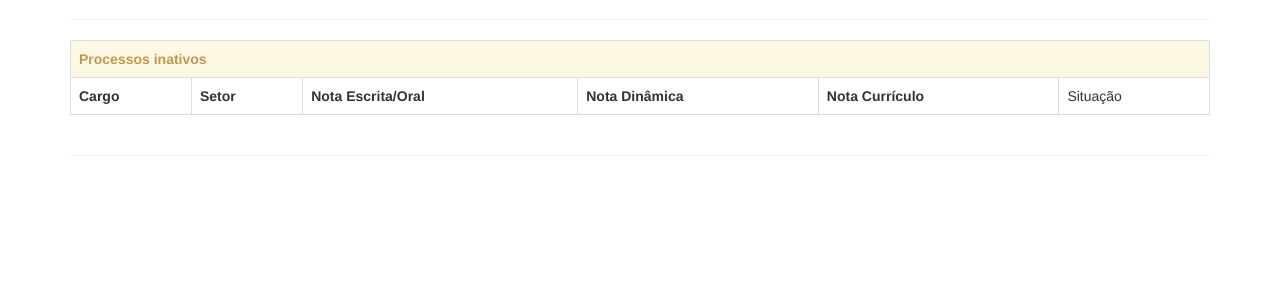
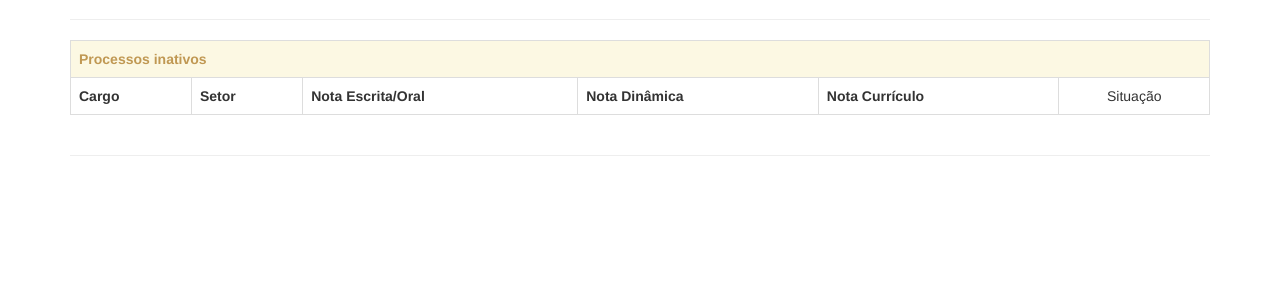
Before and after one commit to LuanP/projobs, a Django app: template projobs/profissionais/templates/profissionais/home.html in a window 1280 px wide. Shown: the part 291-591 px from the top of the page. Run offline with Django 3.2, Linux system fonts and the light colour scheme; the template is opened without the code that fills it: values that come from a table or form of the project are taken from there, others are empty; tables that the repository leaves empty hold one stand-in row (values such as "Sample post"); some libraries are stand-ins or nearby versions.

Commit message:
Minor fixes

```diff
--- a/projobs/profissionais/templates/profissionais/home.html
+++ b/projobs/profissionais/templates/profissionais/home.html
@@ -33,8 +33,7 @@
           <td>{% if inscricao.nota_escrita %}{{ inscricao.nota_escrita }}{% endif %}</td>
           <td>{% if inscricao.nota_dinamica %}{{ inscricao.nota_dinamica }}{% endif %}</td>
           <td>{% if inscricao.nota_curriculo %}{{ inscricao.nota_curriculo }}{% endif %}</td>
-          <td title="{{ inscricao.get_situacao_display }}">
-            <div class="text-center">
+          <td title="{{ inscricao.get_situacao_display }}" class="text-center">
             {% if inscricao.situacao == 0 %}
               <div class="text-warning">{% bootstrap_icon "bell" %}</div>
             {% elif inscricao.situacao == 1 %}
@@ -42,7 +41,6 @@
             {% else %}
               <div class="text-danger">{% bootstrap_icon "thumbs-down" %}</div>
             {% endif %}
-            </div>
           </td>
         </tr>
       {% endif %}
@@ -59,7 +57,7 @@
       <th>Nota Escrita/Oral</th>
       <th>Nota Dinâmica</th>
       <th>Nota Currículo</th>
-      <td>Situação</td>
+      <td class="text-center">Situação</td>
     </tr>
     {% for inscricao in profissional.inscricao_set.all %}
       {% if not inscricao.processo_seletivo.ativo %}
@@ -69,13 +67,13 @@
           <td>{% if inscricao.nota_escrita %}{{ inscricao.nota_escrita }}{% endif %}</td>
           <td>{% if inscricao.nota_dinamica %}{{ inscricao.nota_dinamica }}{% endif %}</td>
           <td>{% if inscricao.nota_curriculo %}{{ inscricao.nota_curriculo }}{% endif %}</td>
-          <td title="{{ inscricao.get_situacao_display }}">
+          <td title="{{ inscricao.get_situacao_display }}" class="text-center">
             {% if inscricao.situacao == 0 %}
-              {% bootstrap_icon "bell" %}
+              <div class="text-warning">{% bootstrap_icon "bell" %}</div>
             {% elif inscricao.situacao == 1 %}
-              {% bootstrap_icon "thumbs-up" %}
+              <div class="text-success">{% bootstrap_icon "thumbs-up" %}</div>
             {% else %}
-              {% bootstrap_icon "thumbs-down" %}
+              <div class="text-danger">{% bootstrap_icon "thumbs-down" %}</div>
             {% endif %}
           </td>
         </tr>
```
Lines whose indentation alone changed are shown as unchanged.
